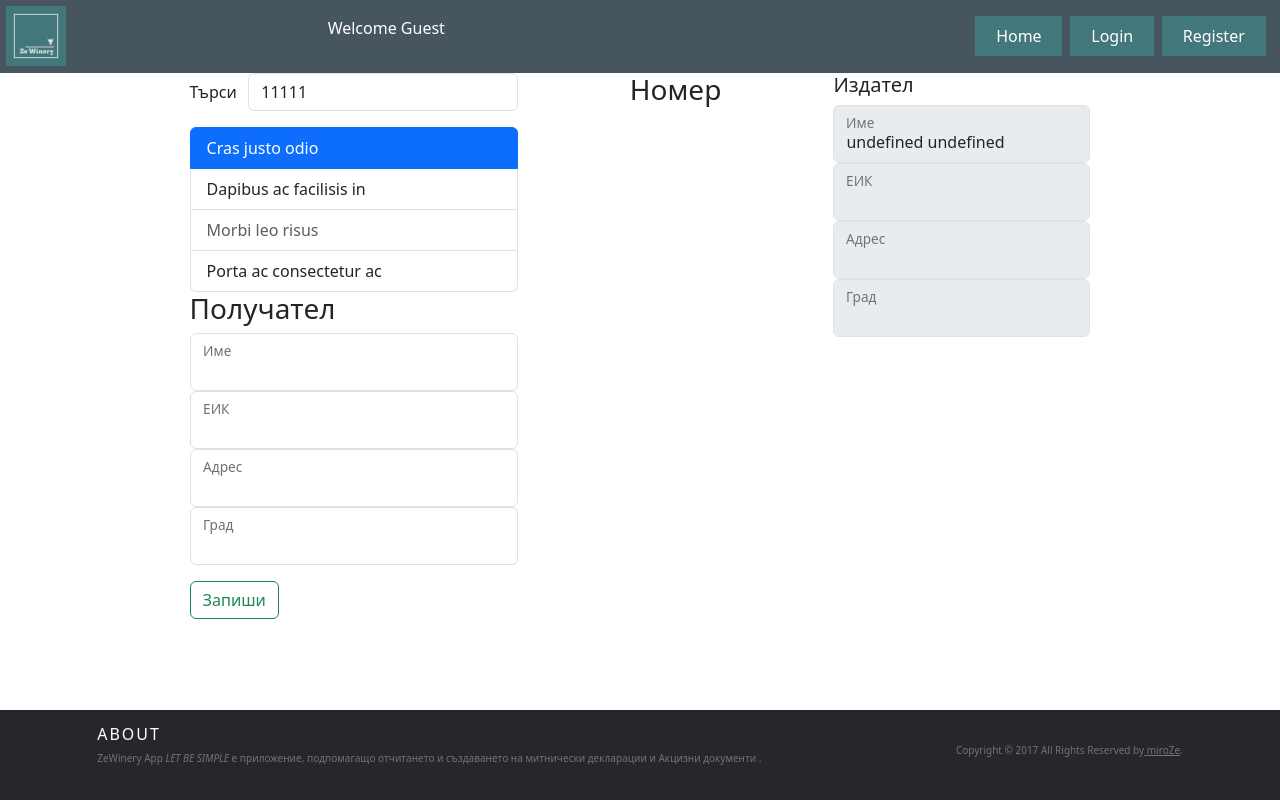
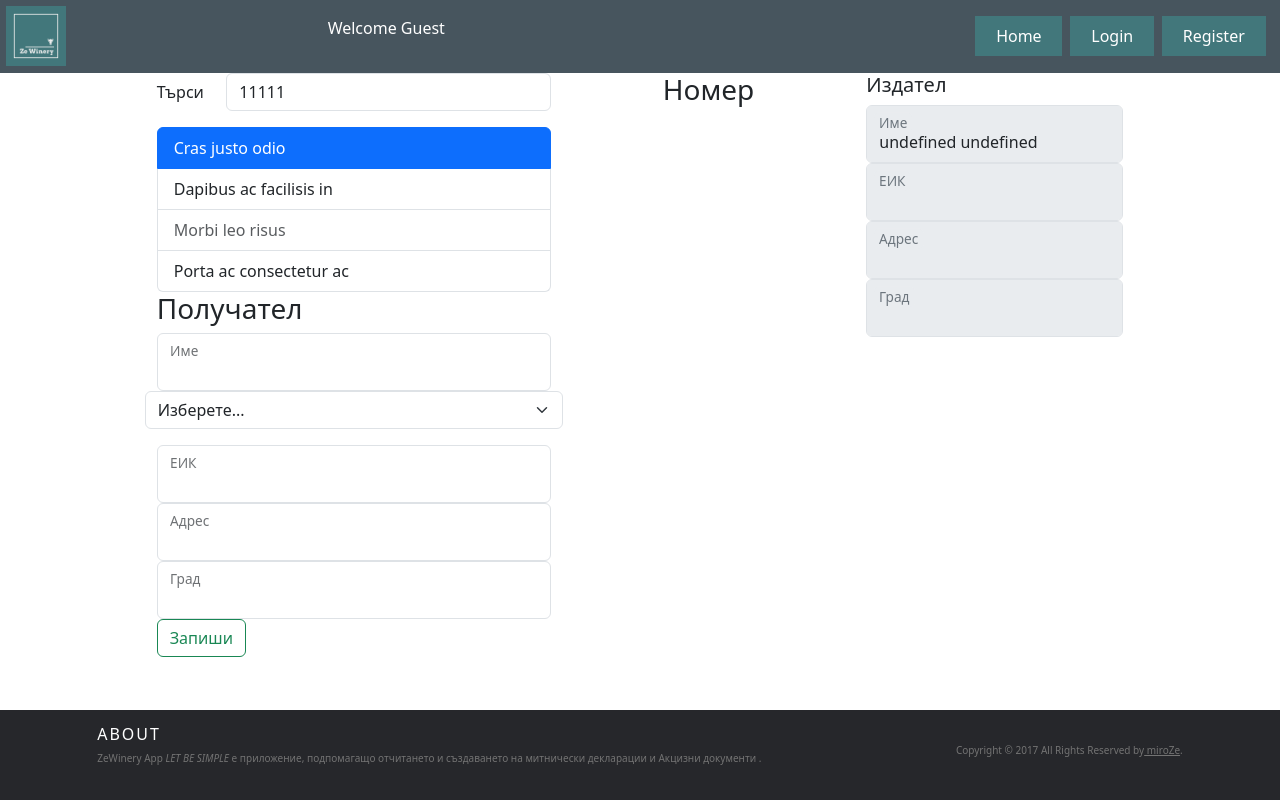
Before and after one commit to MiroZe/ze-winery, a React (Vite) app in the folder ze-winery-app/: page /my-companies/1/createAdd in a window 1280 px wide. Built offline with nearby package versions, Linux system fonts and the light colour scheme.

Commit message:
Update ClientForm.jsx

```diff
--- a/ze-winery-app/src/components/Add/CreateAdd/ClientForm.jsx
+++ b/ze-winery-app/src/components/Add/CreateAdd/ClientForm.jsx
@@ -13,7 +13,7 @@ import { useState } from 'react';
 
 const ClientForm = () => {
 
-    const {formValues,onChangeHandler} = useForm();
+    const { formValues, onChangeHandler } = useForm();
     const [showClientForm, setShowClientForm] = useState(false)
 
     return (
@@ -23,7 +23,7 @@ const ClientForm = () => {
                     Търси
                 </Form.Label>
                 <Col sm="10">
-                    <Form.Control type='text' defaultValue='11111'  />
+                    <Form.Control type='text' defaultValue='11111' />
 
                 </Col>
             </Form.Group>
@@ -40,11 +40,23 @@ const ClientForm = () => {
             <h3>Получател</h3>
 
             <Form>
-
-                <Form.Group className="mb-3" >
+                <Row className="mb-3">
+                    <Form.Group>
                         <FloatingLabel label="Име">
                             <Form.Control type="text" />
                         </FloatingLabel>
+                    </Form.Group>
+
+                    <Form.Select required name='companyType' >
+                        <option value="">Изберете...</option>
+                        <option value="ЕТ">ЕТ</option>
+                        <option value="ЕООД">ЕООД</option>
+                        <option value="ООД">ООД</option>
+                        <option value="ЕАД">ЕАД</option>
+                        <option value="АД">АД</option>
+                        <option value="СД">СД</option>
+                    </Form.Select>
+                </Row>
                 <FloatingLabel label='ЕИК'>
                     <Form.Control type="text" />
                 </FloatingLabel>
@@ -55,7 +67,7 @@ const ClientForm = () => {
                     <Form.Control type="text" />
                 </FloatingLabel>
 
-                </Form.Group>
+
                 <Button variant="outline-success">Запиши</Button>
             </Form>
 
```
Lines whose indentation alone changed are shown as unchanged.
